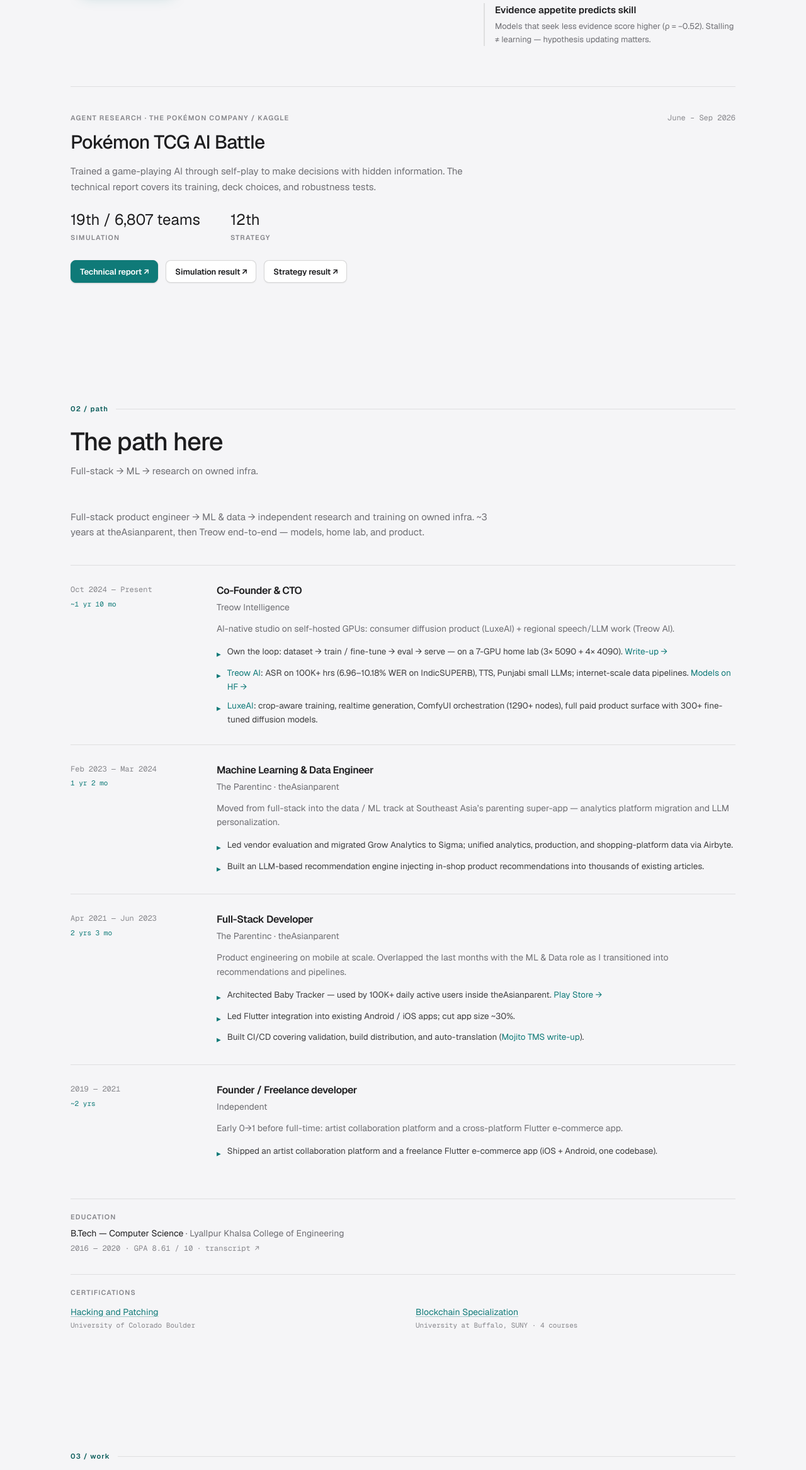
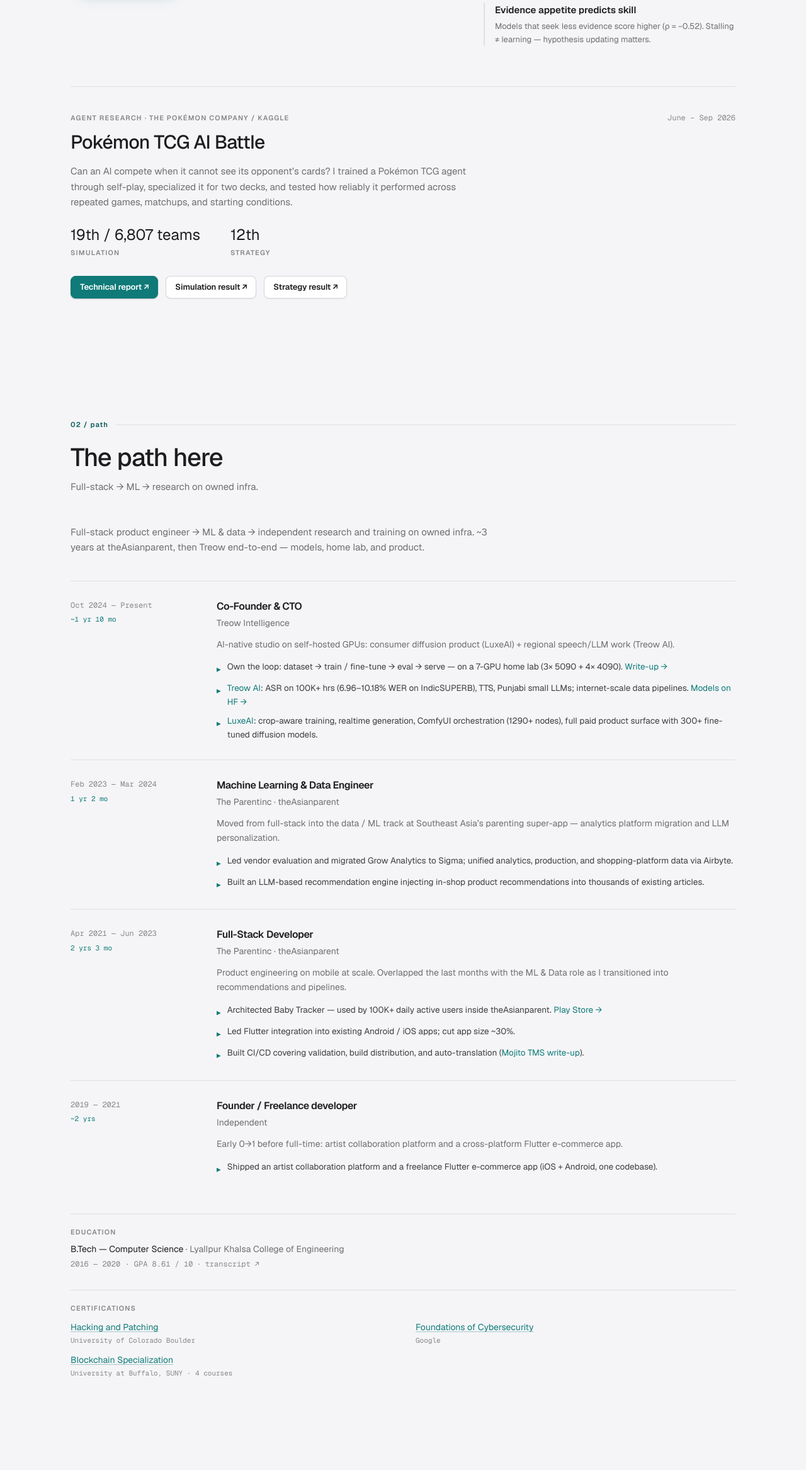
Before and after one commit to kdcyberdude/kdcyberdude, a React (Vite) app: page / in a window 1280 px wide. Shown: the part 1599-3933 px from the top of the page at 63% size. Built offline with nearby package versions, Linux system fonts and the light colour scheme.

Commit message:
Finalize Pokemon research links and resume

```diff
--- a/src/data/content.ts
+++ b/src/data/content.ts
@@ -142,15 +142,15 @@
   name: "Pokémon TCG AI Battle",
   year: "June – Sep 2026",
   summary:
-    "Trained a game-playing AI through self-play to make decisions with hidden information. The technical report covers its training, deck choices, and robustness tests.",
+    "Can an AI compete when it cannot see its opponent’s cards? I trained a Pokémon TCG agent through self-play, specialized it for two decks, and tested how reliably it performed across repeated games, matchups, and starting conditions.",
   metrics: [
     { k: "Simulation", v: "19th / 6,807 teams" },
     { k: "Strategy", v: "12th" },
   ],
   links: [
     { label: "Technical report", href: "https://kdcyberdude.com/blogs/how-to-build-a-pokemon-tcg-agent/" },
-    { label: "Simulation result", href: "https://www.kaggle.com/competitions/pokemon-tcg-ai-battle/leaderboard?episodeId=82017244&submissionId=54072877" },
-    { label: "Strategy result", href: "https://www.kaggle.com/competitions/pokemon-tcg-ai-battle-challenge-strategy/discussion/742692#3528717" },
+    { label: "Simulation result", href: "https://www.kaggle.com/competitions/pokemon-tcg-ai-battle/leaderboard" },
+    { label: "Strategy result", href: "https://www.kaggle.com/competitions/pokemon-tcg-ai-battle-challenge-strategy/discussion/742692" },
   ],
 };
 
@@ -404,6 +404,11 @@
     href: "https://www.coursera.org/account/accomplishments/verify/LT7GHY9TCMYG",
   },
   {
+    name: "Foundations of Cybersecurity",
+    issuer: "Google",
+    href: "https://www.coursera.org/account/accomplishments/verify/UC5E84KTNEMG",
+  },
+  {
     name: "Blockchain Specialization",
     issuer: "University at Buffalo, SUNY · 4 courses",
     href: "https://www.coursera.org/account/accomplishments/specialization/Z6CWVUGLSGRK",
```
Also changed, not shown: 2 other files (tests, documents, lock files or other folders).
